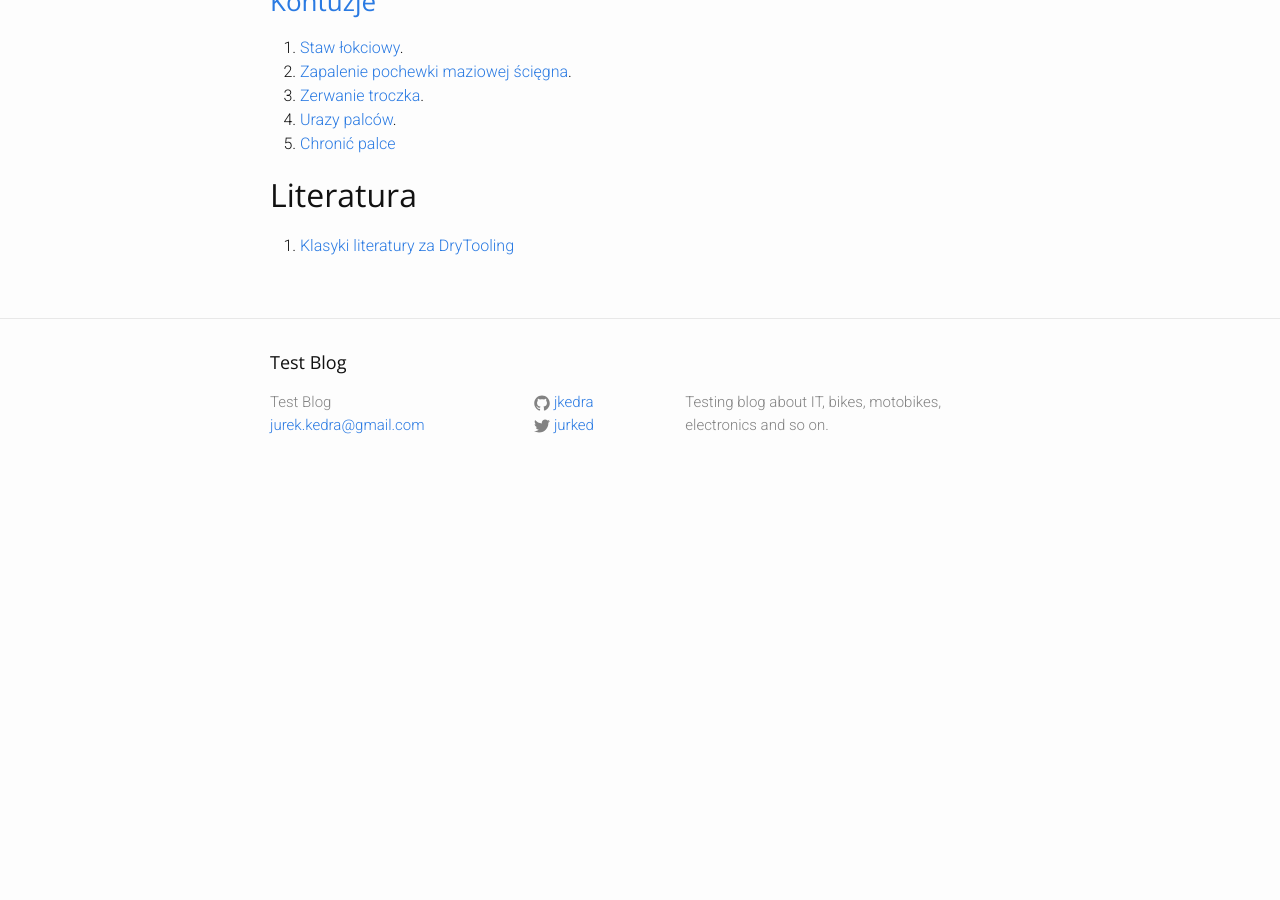
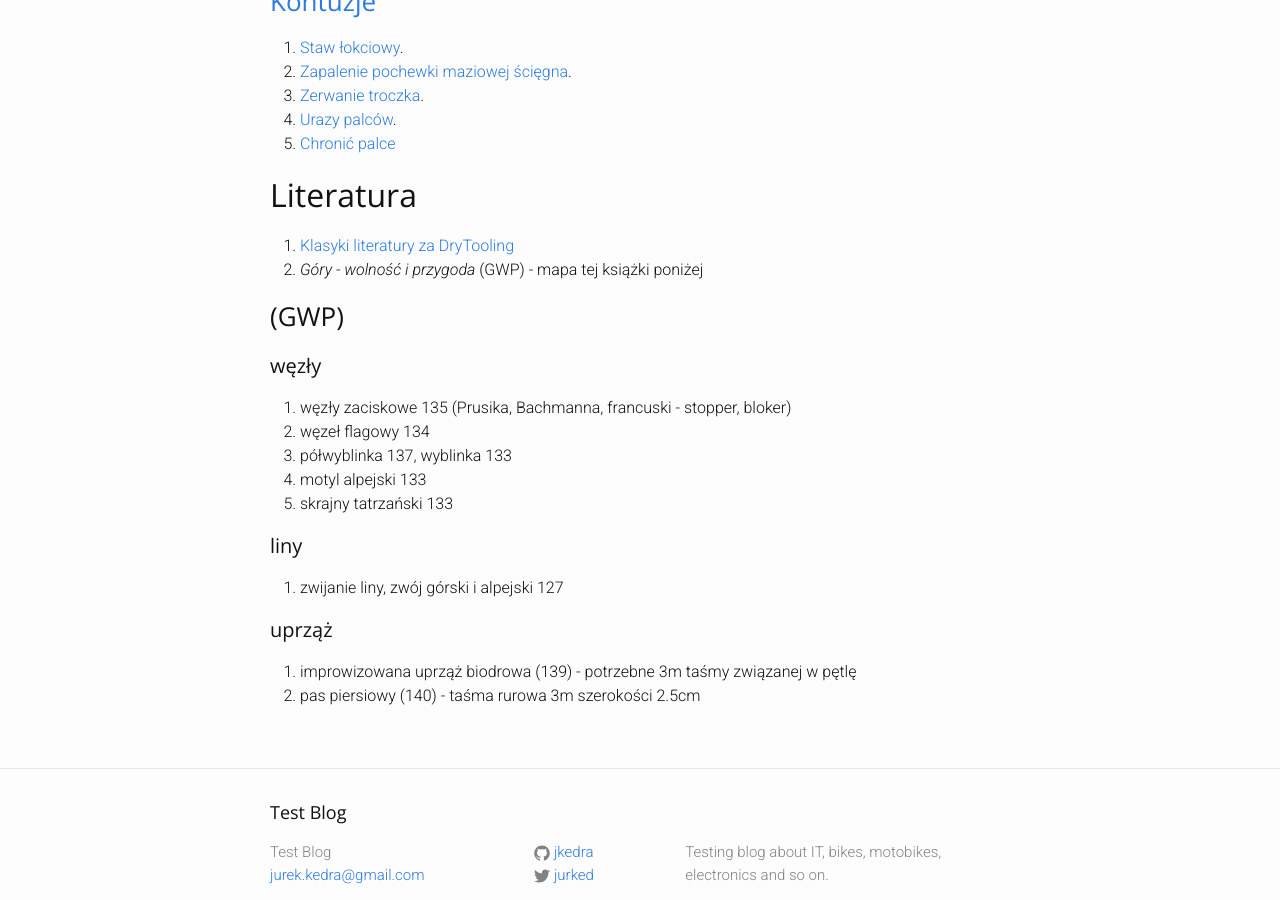
Before and after one commit to jkedra/jkedra.github.io, a Jekyll site: the page built from _posts/2017-03-05-wspinanie.md, in a window 1280 px wide and 900 px high, scrolled down 2120 px. Built offline with Jekyll 4.4.1, drawn with Linux system fonts in a browser that asks for light colours; before the commit the page ends 2616 px from its top, so only the background shows below that.

Commit message:
literatura

```diff
--- a/_posts/2017-03-05-wspinanie.md
+++ b/_posts/2017-03-05-wspinanie.md
@@ -103,6 +103,26 @@ Poniżej tylko te, które są dla mnie szczególnie cenne.
 ## Literatura
 
 1. [Klasyki literatury za DryTooling](http://drytooling.com.pl/serwis/art/artykuly/7059-dobra-literatura-gorska)
+2. _Góry - wolność i przygoda_ (GWP) - mapa tej książki poniżej
+
+### (GWP)
+
+#### węzły
+
+1. węzły zaciskowe 135 (Prusika, Bachmanna, francuski - stopper, bloker)
+2. węzeł flagowy 134
+3. półwyblinka 137, wyblinka 133
+4. motyl alpejski 133
+5. skrajny tatrzański 133
+
+#### liny
+
+1. zwijanie liny, zwój górski i alpejski 127
+
+#### uprząż
+
+1. improwizowana uprząż biodrowa (139) - potrzebne 3m taśmy związanej w pętlę
+2. pas piersiowy (140) - taśma rurowa 3m szerokości 2.5cm
 
 [zjazd1]: http://drytooling.com.pl/serwis/art/patenty/7025-poradnik-wspinaczkowy-zjazd-na-linie
 [gran-tatr-let1]: http://drytooling.com.pl/serwis/art/artykuly/6436-wybrane-drogi-kursowe-tatry-lato
```
